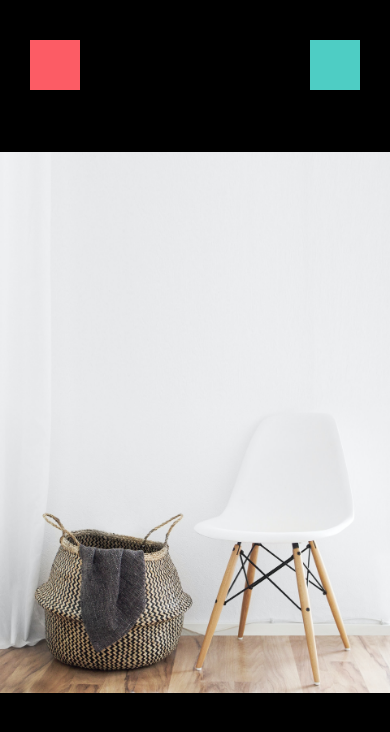
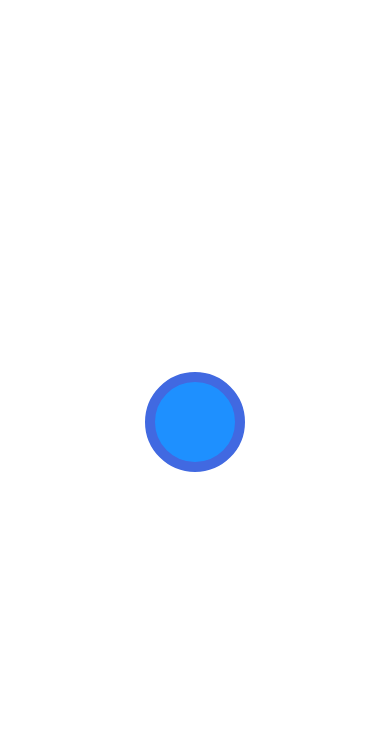
Before and after one commit to nelsonabieno/donewithit, a React Native app: screen / in a window 390 px wide. Shown: the top 732 px of the page. Built offline with nearby package versions, Linux system fonts and the light colour scheme.

Commit message:
add borders styling

```diff
--- a/App.js
+++ b/App.js
@@ -1,11 +1,26 @@
-import React from "react";
-import { View, ImageBackground, StyleSheet } from "react-native";
-import WelcomeScreen from "./app/screens/WelcomeScreen";
-import ViewImageScreen from "./app/screens/ViewImageScreen";
+import React from 'react';
+import { View } from 'react-native';
 
-// const bgImage = {require("./assets/background.jpg")}
+function App(props) {
+  return (
+    <View
+      style={{
+        flex: 1,
+        justifyContent: "center",
+        alignItems: "center",
+      }}>
+      <View
+        style={{
+          backgroundColor: "dodgerblue",
+          width: 100,
+          height: 100,
+          borderWidth: 10,
+          borderColor: "royalblue",
+          borderRadius: 50,
+        }}
+        ></View>
+    </View>
+  );
+}
 
-export default function App(){
-  return(
-   <ViewImageScreen/>
-  )}
+export default App;
```
